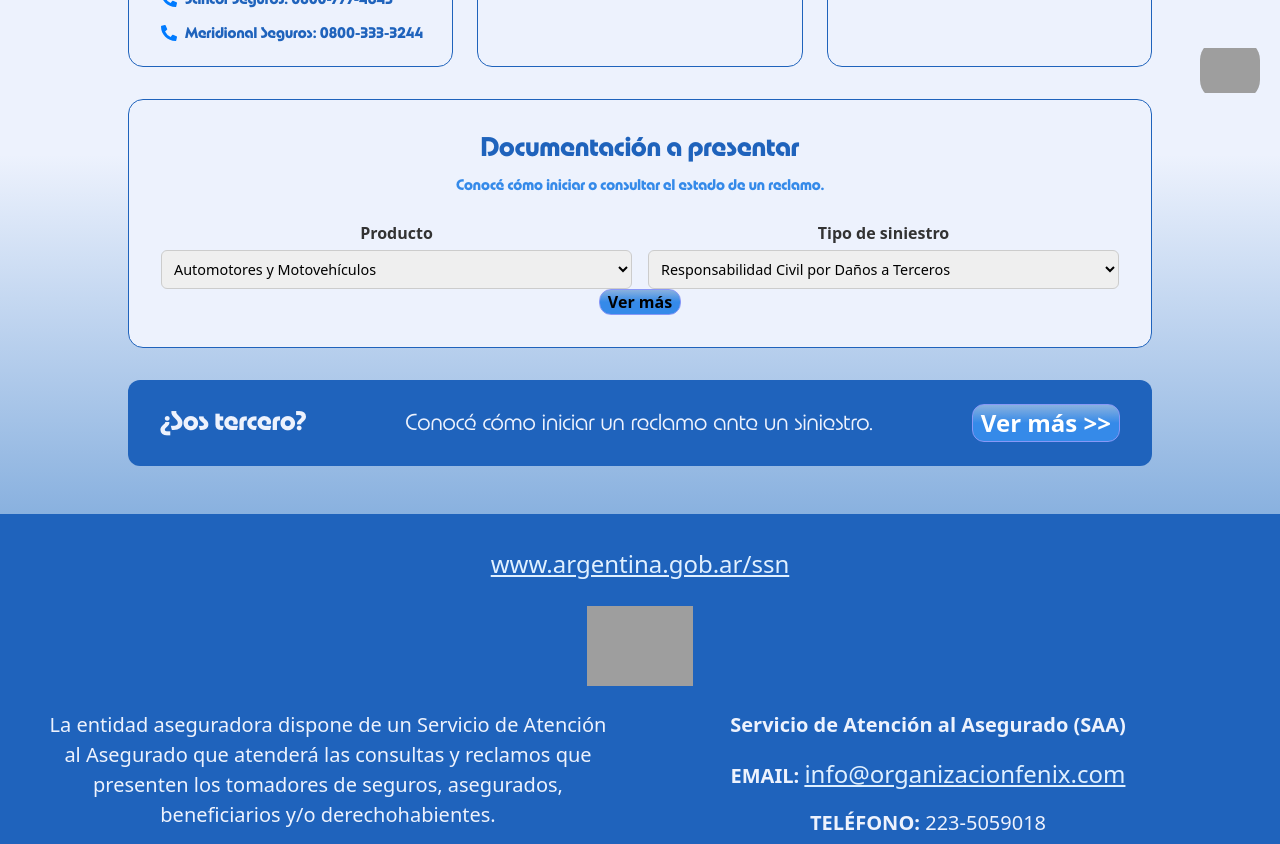
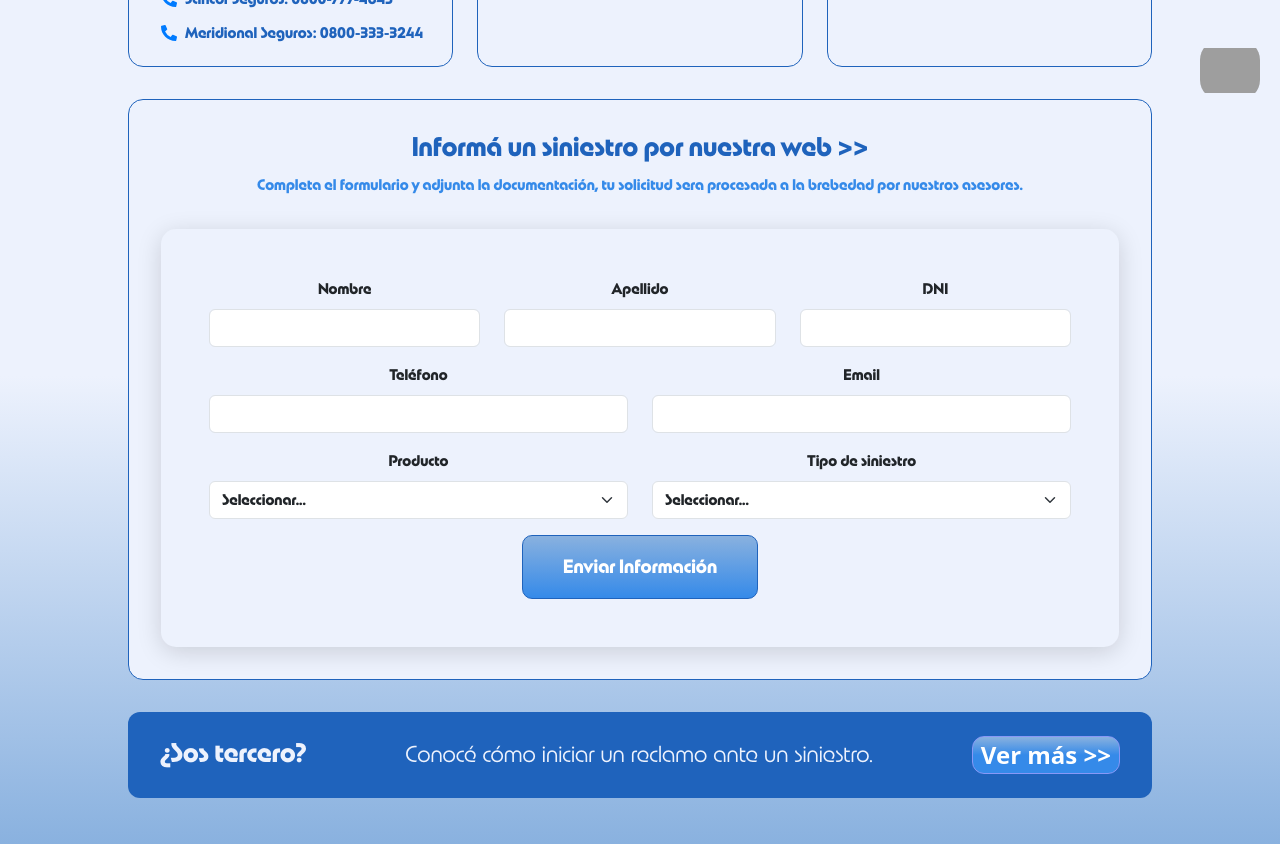
Before and after one commit to Ivanjaviersanchez/Fenix-Broker, a React (Vite) app: page /siniestros/asegurados in a window 1280 px wide. Shown: the part 680-1524 px from the top of the page. Built offline with nearby package versions, Linux system fonts and the light colour scheme; grey boxes are pictures that could not be loaded.

Commit message:
Componente SiniestrosForm 3/12

```diff
--- a/src/components/SiniestrosAsegurados.jsx
+++ b/src/components/SiniestrosAsegurados.jsx
@@ -1,5 +1,6 @@
 import { Link } from "react-router-dom";
 import { FaUserInjured, FaPhoneAlt, FaWhatsapp, FaEnvelope, FaUserTie, FaRegHandshake, FaExternalLinkAlt } from "react-icons/fa";
+import SiniestrosForm from "./SiniestrosForm";
 import "./SiniestrosAsegurados.css";
 import SEO from "./SEO";
 
@@ -110,31 +111,14 @@ function SiniestrosAsegurados() {
         </div>
       </div>
 
-      {/* Documentación */}
+      {/* Formulario de siniestros */}
       <div className="siniestros-docs">
-        <h4>Documentación a presentar</h4>
-        <p>Conocé cómo iniciar o consultar el estado de un reclamo.</p>
+        <h4>Informá un siniestro por nuestra web {">>"}</h4>
+        <p>Completa el formulario y adjunta la documentación, tu solicitud sera procesada a la brebedad por nuestros asesores.</p>
 
-        <div className="docs-fields">
-          <div>
-            <label>Producto</label>
-            <select>
-              <option>Automotores y Motovehículos</option>
-              <option>Hogar</option>
-              <option>Comercio</option>
-            </select>
-          </div>
-          <div>
-            <label>Tipo de siniestro</label>
-            <select>
-              <option>Responsabilidad Civil por Daños a Terceros</option>
-              <option>Robo o Hurto</option>
-              <option>Incendio</option>
-            </select>
-          </div>
-        </div>
+        {/* Llamado a Componente de Formulario */}
+        <SiniestrosForm />
 
-        <button className="btn-vermas">Ver más</button>
       </div>
 
       {/* Sección final */}
--- /dev/null
+++ b/src/components/SiniestrosForm.css
@@ -0,0 +1,23 @@
+.siniestros-form-container {
+  background: var(--color-7);
+  padding: 3rem;
+  border-radius: 15px;
+  box-shadow: 0 5px 25px rgba(0,0,0,0.15);
+  margin-top: 2rem;
+  font-family: 'New Astro', sans-serif;
+}
+
+.siniestros-btn {
+  background: linear-gradient(to bottom, #89b1df, #358ae9);
+  border: solid 1px var(--color-1);
+  padding: 1rem 2.5rem;
+  font-size: 2.5vh;
+  border-radius: 10px;
+  transition: 0.3s;
+}
+
+.siniestros-btn:hover {
+  background: linear-gradient(to bottom, #fbc296, #f8992e);
+  color: var(--color-6);
+  transform: translateX(5px);
+}
--- /dev/null
+++ b/src/components/SiniestrosForm.jsx
@@ -0,0 +1,204 @@
+import { useState } from "react";
+import * as formik from "formik";
+import * as yup from "yup";
+import Form from "react-bootstrap/Form";
+import Row from "react-bootstrap/Row";
+import Col from "react-bootstrap/Col";
+import Button from "react-bootstrap/Button";
+import emailjs from "@emailjs/browser";
+import "./SiniestrosForm.css";
+
+function SiniestrosForm() {
+  const { Formik } = formik;
+  const [submitted, setSubmitted] = useState(false);
+
+  const schema = yup.object().shape({
+    firstName: yup.string().required("Ingresá tu nombre"),
+    lastName: yup.string().required("Ingresá tu apellido"),
+    dni: yup.string().required("Ingresá tu DNI"),
+    telefono: yup
+      .string()
+      .matches(/^\d+$/, "Solo debe contener números")
+      .required("Ingresá un número de teléfono"),
+    email: yup.string().email("Email inválido").required("Ingresá tu email"),
+    producto: yup.string().required("Seleccioná un producto"),
+    tipoSiniestro: yup.string().required("Seleccioná el tipo de siniestro"),
+  });
+
+  const sendEmail = (values) => {
+    const templateParams = {
+      from_name: `${values.firstName} ${values.lastName}`,
+      dni: values.dni,
+      telefono: values.telefono,
+      email: values.email,
+      producto: values.producto,
+      tipoSiniestro: values.tipoSiniestro,
+    };
+
+    emailjs.send(
+        "service_siniestros",        // 🔧 tu SERVICE ID
+        "template_50kaamg", // 🔧 tu TEMPLATE ID
+        templateParams,
+        "RVMaHQ_u9uEMK3kWF"       // 🔧 tu PUBLIC KEY
+      )
+      .then(() => {
+        alert("Tu denuncia fue enviada correctamente.");
+      })
+      .catch((err) => {
+        console.error("Error enviando siniestro:", err);
+        alert("Hubo un error. Intentá nuevamente.");
+      });
+  };
+
+  return (
+    <div className="siniestros-form-container">
+      <Formik
+        validationSchema={schema}
+        initialValues={{
+          firstName: "",
+          lastName: "",
+          dni: "",
+          telefono: "",
+          email: "",
+          producto: "",
+          tipoSiniestro: "",
+        }}
+        onSubmit={(values, actions) => {
+          sendEmail(values);
+          setSubmitted(true);
+          actions.resetForm();
+          setTimeout(() => setSubmitted(false), 4000);
+        }}
+      >
+        {({ handleSubmit, handleChange, values, errors }) => (
+          <Form noValidate onSubmit={handleSubmit}>
+            {/* Campos */}
+            <Row className="mb-3">
+              <Form.Group as={Col} md="4">
+                <Form.Label>Nombre</Form.Label>
+                <Form.Control
+                  type="text"
+                  name="firstName"
+                  value={values.firstName}
+                  onChange={handleChange}
+                  isInvalid={!!errors.firstName}
+                />
+                <Form.Control.Feedback type="invalid">
+                  {errors.firstName}
+                </Form.Control.Feedback>
+              </Form.Group>
+
+              <Form.Group as={Col} md="4">
+                <Form.Label>Apellido</Form.Label>
+                <Form.Control
+                  type="text"
+                  name="lastName"
+                  value={values.lastName}
+                  onChange={handleChange}
+                  isInvalid={!!errors.lastName}
+                />
+                <Form.Control.Feedback type="invalid">
+                  {errors.lastName}
+                </Form.Control.Feedback>
+              </Form.Group>
+
+              <Form.Group as={Col} md="4">
+                <Form.Label>DNI</Form.Label>
+                <Form.Control
+                  type="text"
+                  name="dni"
+                  value={values.dni}
+                  onChange={handleChange}
+                  isInvalid={!!errors.dni}
+                />
+                <Form.Control.Feedback type="invalid">
+                  {errors.dni}
+                </Form.Control.Feedback>
+              </Form.Group>
+            </Row>
+
+            <Row className="mb-3">
+              <Form.Group as={Col} md="6">
+                <Form.Label>Teléfono</Form.Label>
+                <Form.Control
+                  type="text"
+                  name="telefono"
+                  value={values.telefono}
+                  onChange={handleChange}
+                  isInvalid={!!errors.telefono}
+                />
+                <Form.Control.Feedback type="invalid">
+                  {errors.telefono}
+                </Form.Control.Feedback>
+              </Form.Group>
+
+              <Form.Group as={Col} md="6">
+                <Form.Label>Email</Form.Label>
+                <Form.Control
+                  type="email"
+                  name="email"
+                  value={values.email}
+                  onChange={handleChange}
+                  isInvalid={!!errors.email}
+                />
+                <Form.Control.Feedback type="invalid">
+                  {errors.email}
+                </Form.Control.Feedback>
+              </Form.Group>
+            </Row>
+
+            <Row className="mb-3">
+              <Form.Group as={Col} md="6">
+                <Form.Label>Producto</Form.Label>
+                <Form.Select
+                  name="producto"
+                  value={values.producto}
+                  onChange={handleChange}
+                  isInvalid={!!errors.producto}
+                >
+                  <option value="">Seleccionar...</option>
+                  <option>Automotores y Motovehículos</option>
+                  <option>Hogar</option>
+                  <option>Comercio</option>
+                </Form.Select>
+                <Form.Control.Feedback type="invalid">
+                  {errors.producto}
+                </Form.Control.Feedback>
+              </Form.Group>
+
+              <Form.Group as={Col} md="6">
+                <Form.Label>Tipo de siniestro</Form.Label>
+                <Form.Select
+                  name="tipoSiniestro"
+                  value={values.tipoSiniestro}
+                  onChange={handleChange}
+                  isInvalid={!!errors.tipoSiniestro}
+                >
+                  <option value="">Seleccionar...</option>
+                  <option>Responsabilidad Civil por Daños a Terceros</option>
+                  <option>Robo o Hurto</option>
+                  <option>Incendio</option>
+                </Form.Select>
+                <Form.Control.Feedback type="invalid">
+                  {errors.tipoSiniestro}
+                </Form.Control.Feedback>
+              </Form.Group>
+            </Row>
+
+            <Button type="submit" className="siniestros-btn">
+              Enviar Información
+            </Button>
+
+            {submitted && (
+              <div className="alert alert-success text-center mt-3">
+                ✅ Información enviada correctamente
+              </div>
+            )}
+          </Form>
+        )}
+      </Formik>
+    </div>
+  );
+}
+
+export default SiniestrosForm;
```
